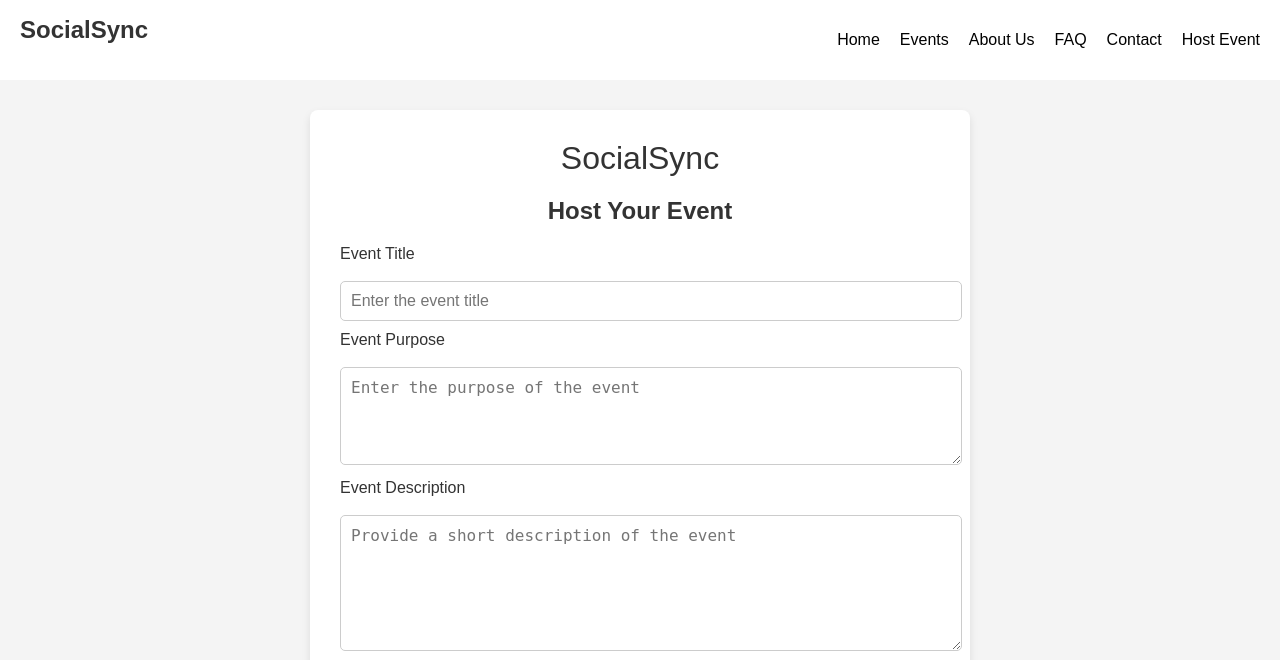
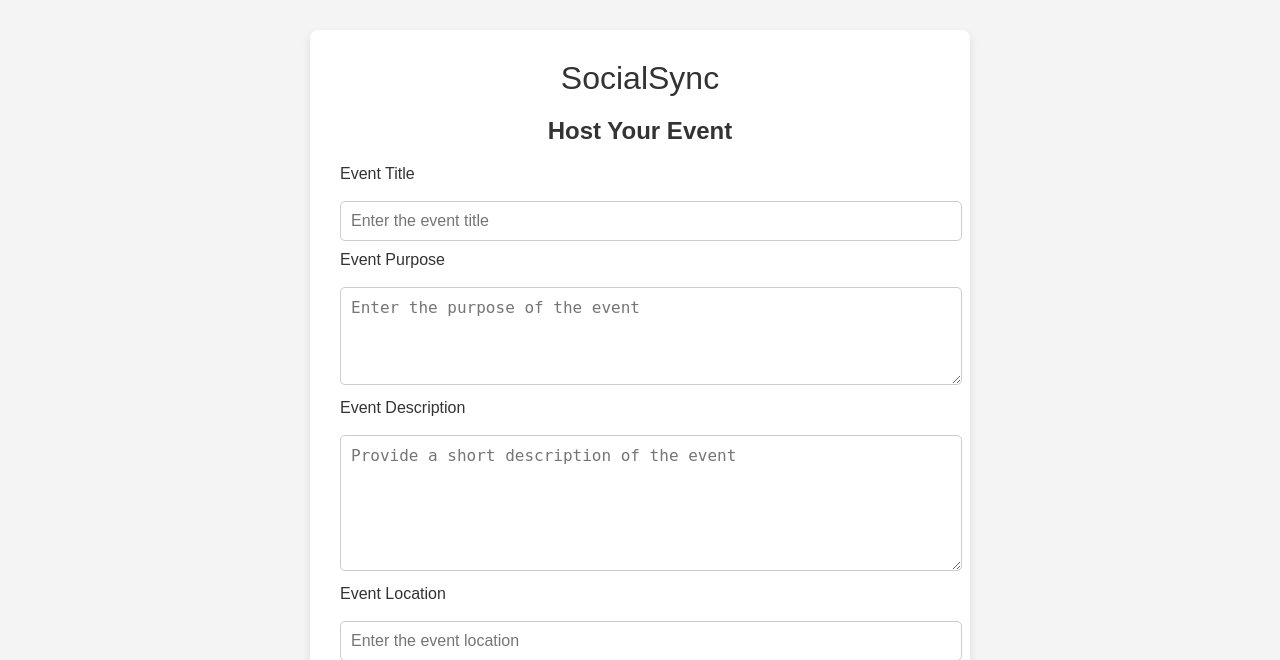
Before and after one commit to Lofiea/socialsync-event-management, a Python web app: template templates/hostevents.html in a window 1280 px wide. Shown: the top 660 px of the page. Run offline with Jinja, Linux system fonts and the light colour scheme; the template is opened without the code that fills it, so the values that code supplies are empty.

Commit message:
hostevent

```diff
--- a/templates/hostevents.html
+++ b/templates/hostevents.html
@@ -154,21 +154,7 @@
 </head>
 <body>
 
-    <!-- This is the navigation bar -->
-    <header>
-        <nav class="navbar">
-            <div class="logo">SocialSync</div>
-            <ul class="nav-links">
-                <!-- Links to different pages, like home, events, etc. -->
-                <li><a href="index.html">Home</a></li>
-                <li><a href="events.html">Events</a></li>
-                <li><a href="aboutus.html">About Us</a></li>
-                <li><a href="FAQ.html">FAQ</a></li>
-                <li><a href="contact.html">Contact</a></li>
-                <li><a href="hostevents.html">Host Event</a></li>
-            </ul>
-        </nav>
-    </header>
+
 
     <!-- This is the main content of the page where you can host your event -->
     <div class="host-event-container">
```
